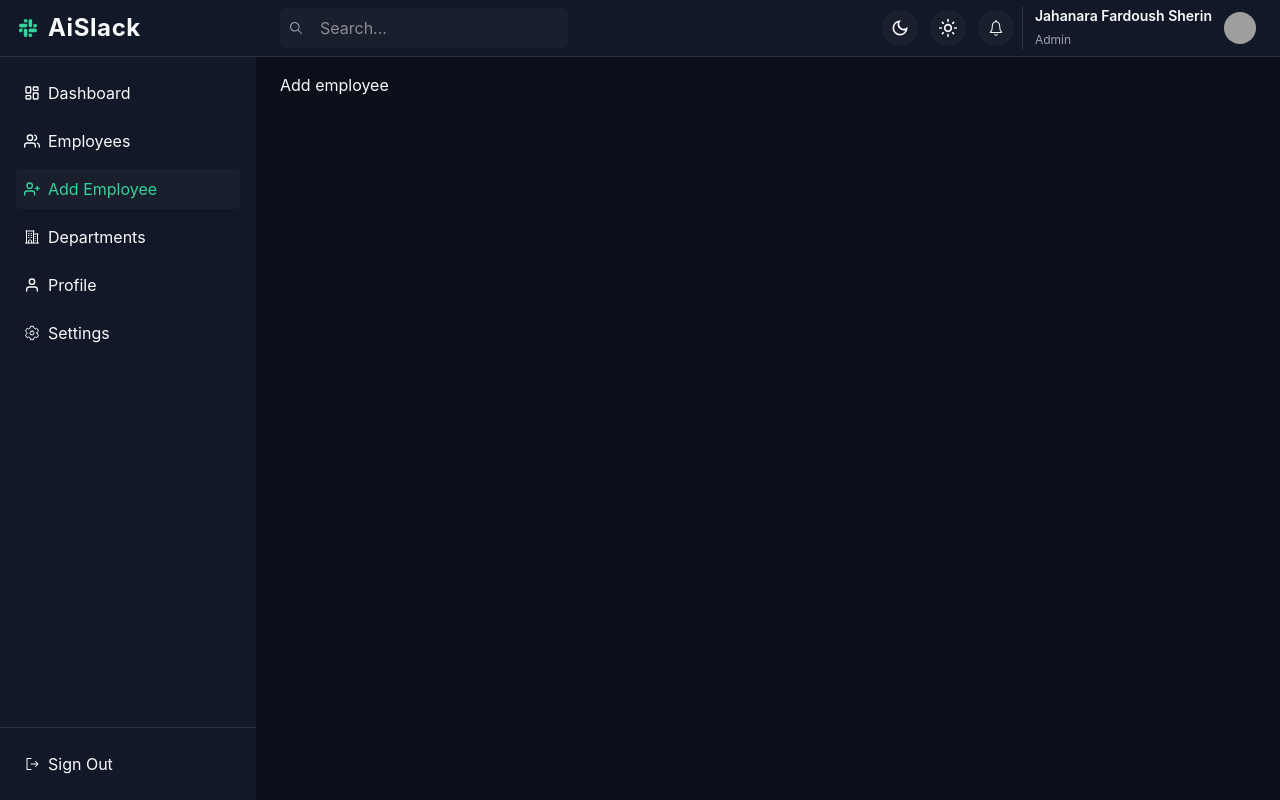
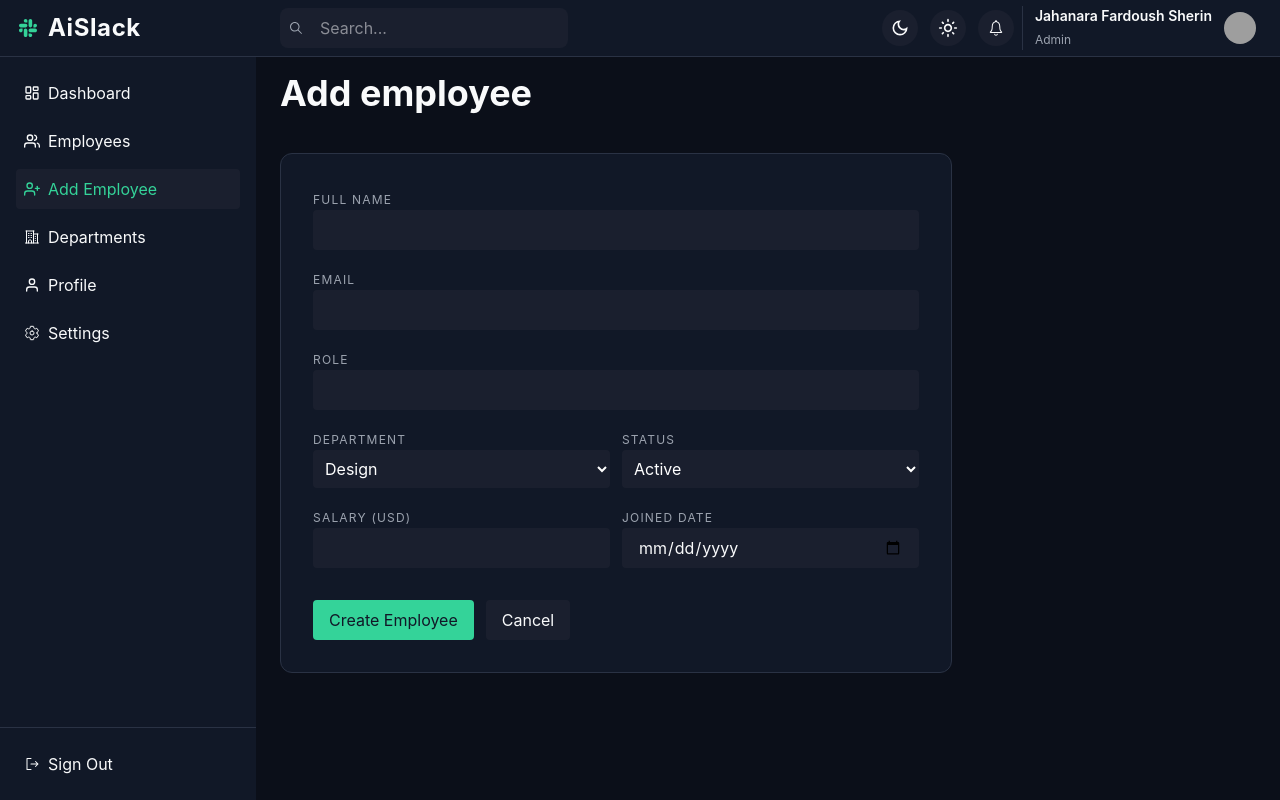
Before and after one commit to fardoush/admin-dashboard, a React (Vite) app: page /addEmployee in a window 1280 px wide. Built offline with nearby package versions, Linux system fonts and the light colour scheme; grey boxes are pictures that could not be loaded.

Commit message:
add to employee form design

```diff
--- a/src/pages/AddEmployee/AddEmployee.jsx
+++ b/src/pages/AddEmployee/AddEmployee.jsx
@@ -1,11 +1,116 @@
-import React from 'react';
+import React from "react";
 
 const AddEmployee = () => {
-    return (
-        <div>
-            <h2>Add employee</h2>
-        </div>
-    );
+  return (
+    <div>
+      <h2 className="text-4xl font-bold mb-10">Add employee</h2>
+      <form action="">
+      <div className="bg-surface rounded-xl p-8 max-w-2xl border border-border space-y-4">
+
+          <div className="">
+            <label
+              htmlFor=""
+              className="text-xs uppercase tracking-widest text-text-secondary py-2"
+            >
+              Full name
+            </label>
+            <input
+              type="text"
+              name="fullname"
+              className="w-full bg-card focus:outline-none focus:border focus:border-primary py-2 px-4 rounded-sm"
+            />
+          </div>
+          <div className="">
+            <label
+              htmlFor=""
+              className="text-xs uppercase tracking-widest text-text-secondary py-2"
+            >
+              Email
+            </label>
+            <input
+              type="email"
+              name="email"
+              className="w-full bg-card focus:outline-none focus:border focus:border-primary py-2 px-4 rounded-sm"
+            />
+          </div>
+          <div className="">
+            <label
+              htmlFor=""
+              className="text-xs uppercase tracking-widest text-text-secondary py-2"
+            >
+              Role
+            </label>
+            <input
+              type="text"
+              name="role"
+              className="w-full bg-card focus:outline-none focus:border focus:border-primary py-2 px-4 rounded-sm"
+            />
+          </div>
+
+          <div className="grid grid-cols-1 md:grid-cols-2 gap-3">
+            <div className="">
+                <label
+              htmlFor=""
+              className="text-xs uppercase tracking-widest text-text-secondary py-2">
+              Department
+            </label>
+
+            <select name="" id="" value="Engineering" className="p-2 w-full bg-card focus:outline-none focus:border focus:border-primary rounded-sm text-white" >
+                <option value="Design">Design</option>
+                <option value="Product">Product</option>
+            </select>
+            </div>
+            <div className="">
+                <label
+              htmlFor=""
+              className="text-xs uppercase tracking-widest text-text-secondary py-2">
+              status
+            </label>
+
+            <select name="" id="" value="Engineering" className="p-2  w-full bg-card focus:outline-none focus:border focus:border-primary rounded-sm text-white" >
+                <option value="Design">Active</option>
+                <option value="Product">On leave</option>
+                <option value="Product">Remote</option>
+            </select>
+            </div>
+          </div>
+          <div className="grid grid-cols-1 md:grid-cols-2 gap-3">
+            <div className="">
+                <label
+              htmlFor=""
+              className="text-xs uppercase tracking-widest text-text-secondary py-2">
+              Salary (USD)
+            </label>
+
+            <input
+              type="number"
+              name="salary"
+              className="w-full bg-card focus:outline-none focus:border focus:border-primary py-2 px-4 rounded-sm"
+            />
+            </div>
+            <div className="">
+                <label
+              htmlFor=""
+              className="text-xs uppercase tracking-widest text-text-secondary py-2">
+              Joined date
+            </label>
+<input
+              type="date"
+              name="date"
+              className="w-full bg-card focus:outline-none focus:border focus:border-primary py-2 px-4 rounded-sm"
+            />
+
+            </div>
+          </div>
+          <div className="flex gap-3 mt-8">
+            <button className="bg-primary py-2 px-4 rounded text-surface">Create Employee</button>
+            <button className="bg-card py-2 px-4 rounded ">Cancel</button>
+          </div>
+
+      </div>
+      </form>
+    </div>
+  );
 };
 
 export default AddEmployee;
```
